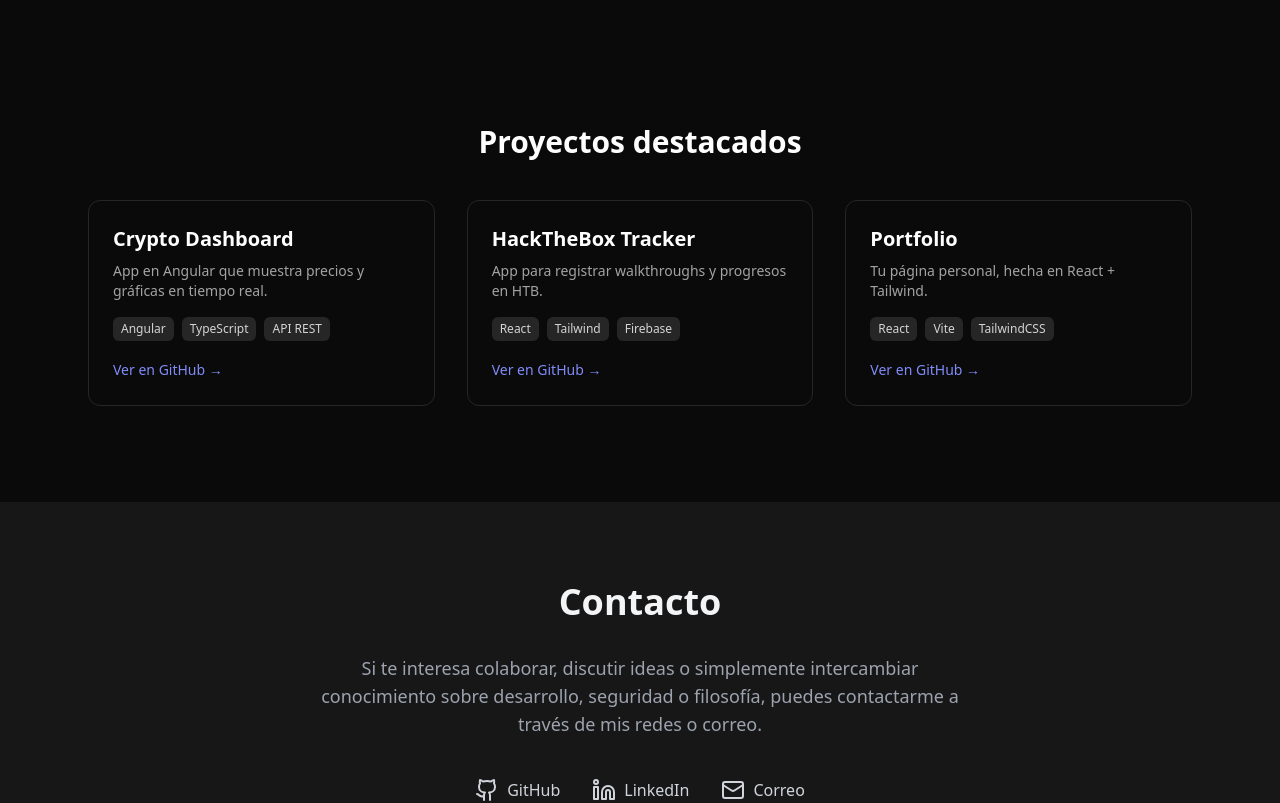
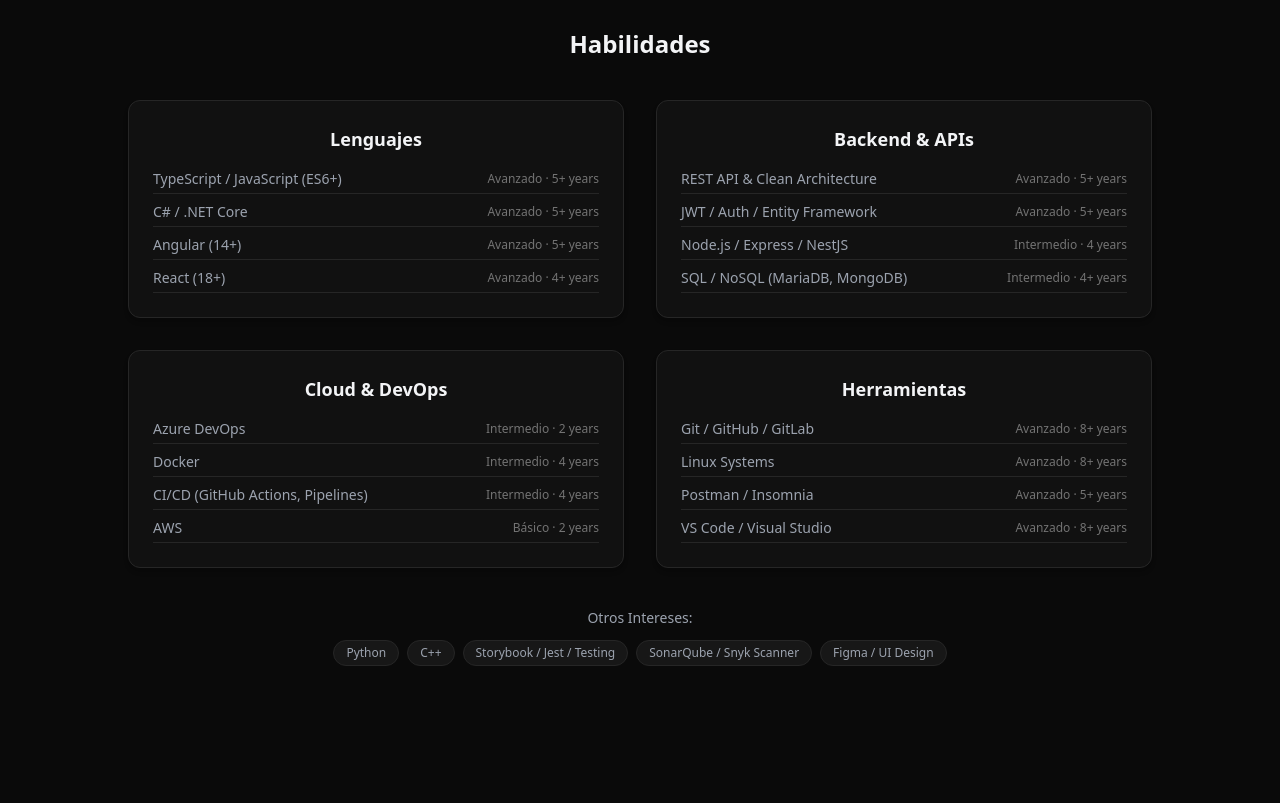
Before and after one commit to lgarciac1603/portfolio, a React (Vite) app: page / in a window 1280 px wide. Shown: the part 1820-2623 px from the top of the page. Built offline with nearby package versions, Linux system fonts and the light colour scheme; the HTML template or start-up script is replaced by a standard one.

Commit message:
Skills sections added

```diff
--- a/index.html
+++ b/index.html
@@ -1,10 +1,13 @@
-<!doctype html>
+<!DOCTYPE html>
 <html lang="en">
   <head>
     <meta charset="UTF-8" />
-    <link rel="icon" type="image/svg+xml" href="/vite.svg" />
+    <link
+      rel="icon"
+      type="image/svg+xml"
+      href="./src//assets/icons/heart-rate-monitor.svg" />
     <meta name="viewport" content="width=device-width, initial-scale=1.0" />
-    <title>portfolio</title>
+    <title>Incuerd0 | Dev</title>
   </head>
   <body>
     <div id="root"></div>
--- a/src/data/skills.ts
+++ b/src/data/skills.ts
@@ -1,83 +1,78 @@
-export const skills = [
+export const coreSkills = [
   {
     categoryKey: "skills.languages",
     items: [
-      { name: "TypeScript", levelKey: "level.advanced" },
-      { name: "JavaScript (ES6+)", levelKey: "level.advanced" },
-      { name: "Python", levelKey: "level.intermediate" },
-      { name: "C++", levelKey: "level.intermediate" },
-      { name: "C#", levelKey: "level.intermediate" },
-      { name: "HTML5 / CSS3", levelKey: "level.advanced" },
-    ],
-  },
-  {
-    categoryKey: "skills.frontend",
-    items: [
-      { name: "Angular", levelKey: "level.advanced" },
-      { name: "React", levelKey: "level.intermediate" },
-      { name: "TailwindCSS", levelKey: "level.advanced" },
-      { name: "Framer Motion", levelKey: "level.intermediate" },
+      {
+        name: "TypeScript / JavaScript (ES6+)",
+        levelKey: "level.advanced",
+        years: "5+",
+      },
+      { name: "C# / .NET Core", levelKey: "level.advanced", years: "5+" },
+      { name: "Angular (14+)", levelKey: "level.advanced", years: "5+" },
+      { name: "React (18+)", levelKey: "level.advanced", years: "4+" },
     ],
   },
   {
     categoryKey: "skills.backend",
     items: [
-      { name: ".NET Core", levelKey: "level.intermediate" },
-      { name: "Node.js / Express", levelKey: "level.intermediate" },
-      { name: "REST API", levelKey: "level.advanced" },
-      { name: "JWT / Auth", levelKey: "level.advanced" },
+      {
+        name: "REST API & Clean Architecture",
+        levelKey: "level.advanced",
+        years: "5+",
+      },
+      {
+        name: "JWT / Auth / Entity Framework",
+        levelKey: "level.advanced",
+        years: "5+",
+      },
+      {
+        name: "Node.js / Express / NestJS",
+        levelKey: "level.intermediate",
+        years: "4",
+      },
+      {
+        name: "SQL / NoSQL (MariaDB, MongoDB)",
+        levelKey: "level.intermediate",
+        years: "4+",
+      },
     ],
   },
   {
     categoryKey: "skills.cloud",
     items: [
-      { name: "Azure", levelKey: "level.intermediate" },
-      { name: "AWS", levelKey: "level.basic" },
-      { name: "Docker", levelKey: "level.intermediate" },
+      { name: "Azure DevOps", levelKey: "level.intermediate", years: "2" },
+      { name: "Docker", levelKey: "level.intermediate", years: "4" },
       {
         name: "CI/CD (GitHub Actions, Pipelines)",
         levelKey: "level.intermediate",
+        years: "4",
       },
-    ],
-  },
-  {
-    categoryKey: "skills.cybersecurity",
-    items: [
-      { name: "Kali Linux", levelKey: "level.advanced" },
-      { name: "Hack The Box", levelKey: "level.active" },
-      { name: "Red Team / Pentesting", levelKey: "level.intermediate" },
-      { name: "VPNs & Network Analysis", levelKey: "level.intermediate" },
-      { name: "OWASP / Seguridad Web", levelKey: "level.advanced" },
+      { name: "AWS", levelKey: "level.basic", years: "2" },
     ],
   },
   {
     categoryKey: "skills.tools",
     items: [
-      { name: "Git / GitHub", levelKey: "level.advanced" },
-      { name: "VS Code", levelKey: "level.advanced" },
-      { name: "Postman / Insomnia", levelKey: "level.advanced" },
-      { name: "Figma", levelKey: "level.basic" },
-      { name: "Linux", levelKey: "level.advanced" },
-    ],
-  },
-  {
-    categoryKey: "skills.other",
-    items: [
       {
-        name: "Inteligencia Artificial aplicada a ciberseguridad",
-        nameEn: "AI applied to cybersecurity",
-        levelKey: "level.currentStudy",
+        name: "Git / GitHub / GitLab",
+        levelKey: "level.advanced",
+        years: "8+",
       },
+      { name: "Linux Systems", levelKey: "level.advanced", years: "8+" },
+      { name: "Postman / Insomnia", levelKey: "level.advanced", years: "5+" },
       {
-        name: "Criptografía moderna",
-        nameEn: "Modern cryptography",
-        levelKey: "level.currentStudy",
-      },
-      {
-        name: "Simulaciones físicas / matemáticas en C++",
-        nameEn: "Physical/mathematical simulations in C++",
-        levelKey: "level.exploration",
+        name: "VS Code / Visual Studio",
+        levelKey: "level.advanced",
+        years: "8+",
       },
     ],
   },
 ];
+
+export const secondarySkills = [
+  "Python",
+  "C++",
+  "Storybook / Jest / Testing",
+  "SonarQube / Snyk Scanner",
+  "Figma / UI Design",
+];
--- a/src/data/socials.ts
+++ b/src/data/socials.ts
@@ -1,4 +1,4 @@
-import { Github, Linkedin, Mail } from "lucide-react";
+import { Github, Linkedin } from "lucide-react";
 
 export const socialLinks = [
   {
@@ -11,9 +11,4 @@
     url: "https://linkedin.com/in/tu-usuario",
     icon: Linkedin,
   },
-  {
-    name: "Correo",
-    url: "mailto:tu.correo@ejemplo.com",
-    icon: Mail,
-  },
 ];
--- a/src/hooks/useLanguage.tsx
+++ b/src/hooks/useLanguage.tsx
@@ -54,6 +54,9 @@
   | "contact.title"
   | "contact.subtitle"
   | "contact.description"
+  | "contact.showEmail"
+  | "contact.note"
+  | "skills.title"
   | "skills.languages"
   | "skills.frontend"
   | "skills.backend"
@@ -139,8 +142,11 @@
   "contact.subtitle": "Hablemos sobre tu próximo proyecto",
   "contact.description":
     "Si te interesa colaborar, discutir ideas o simplemente intercambiar conocimiento sobre desarrollo, seguridad o filosofía, puedes contactarme a través de mis redes o correo.",
-
+  "contact.showEmail": "Mostrar correo",
+  "contact.note":
+    "Tu información se mantiene privada. El correo se muestra solo bajo interacción para evitar scrapers automatizados.",
   // Skills Categories
+  "skills.title": "Habilidades",
   "skills.languages": "Lenguajes",
   "skills.frontend": "Frameworks & Frontend",
   "skills.backend": "Backend & APIs",
@@ -228,8 +234,12 @@
   "contact.subtitle": "Let's talk about your next project",
   "contact.description":
     "If you're interested in collaborating, discussing ideas or simply exchanging knowledge about development, security or philosophy, you can contact me through my social media or email.",
+  "contact.showEmail": "Show email",
+  "contact.note":
+    "Your information is protected. Email only shows after the interaction to avoid automated web scrappers.",
 
   // Skills Categories
+  "skills.title": "Skills",
   "skills.languages": "Languages",
   "skills.frontend": "Frameworks & Frontend",
   "skills.backend": "Backend & APIs",
--- a/src/sections/About.tsx
+++ b/src/sections/About.tsx
@@ -1,5 +1,6 @@
 import { motion } from "framer-motion";
 import { useLanguage } from "../hooks/useLanguage";
+import { coreSkills, secondarySkills } from "../data/skills";
 
 export default function About() {
   const { t } = useLanguage();
@@ -47,7 +48,6 @@
           </p>
         </motion.div>
 
-        {/* Badges / Verificaciones */}
         <motion.div
           initial={{ opacity: 0, y: 10 }}
           whileInView={{ opacity: 1, y: 0 }}
@@ -62,7 +62,6 @@
           </p>
 
           <div className="flex flex-col sm:flex-row items-center justify-center gap-6">
-            {/* HackTheBox badge */}
             <a
               href="https://app.hackthebox.com/profile/20709"
               target="_blank"
@@ -77,7 +76,6 @@
               />
             </a>
 
-            {/* TryHackMe badge */}
             <a
               href="https://tryhackme.com/p/Incuerd0"
               target="_blank"
@@ -98,6 +96,56 @@
               "Los badges son públicos y se usan aquí como muestra de actividad en plataformas de CTF y aprendizaje."}
           </p>
         </motion.div>
+
+        <motion.div
+          initial={{ opacity: 0, y: 20 }}
+          whileInView={{ opacity: 1, y: 0 }}
+          transition={{ delay: 0.7, duration: 0.7 }}
+          className="mt-20 max-w-5xl mx-auto">
+          <h3 className="text-2xl font-semibold text-center text-gray-100 mb-10">
+            {t("skills.title")}
+          </h3>
+
+          <div className="grid grid-cols-1 sm:grid-cols-2 lg:grid-cols-2 gap-8">
+            {coreSkills.map((category, i) => (
+              <div
+                key={i}
+                className="bg-neutral-900/60 border border-neutral-800 rounded-xl p-6 shadow-md">
+                <h4 className="text-lg font-semibold mb-4 text-gray-100 text-center">
+                  {t(category.categoryKey)}
+                </h4>
+                <ul className="space-y-2 text-sm text-gray-400">
+                  {category.items.map((skill, idx) => (
+                    <li
+                      key={idx}
+                      className="flex justify-between items-center border-b border-neutral-800 pb-1">
+                      <span>{skill.name}</span>
+                      <span className="text-neutral-500 text-xs">
+                        {t(skill.levelKey)} · {skill.years}{" "}
+                        {t("years") ?? "años"}
+                      </span>
+                    </li>
+                  ))}
+                </ul>
+              </div>
+            ))}
+          </div>
+
+          <div className="mt-10 text-center">
+            <p className="text-sm text-gray-400 mb-3">
+              {t("skills.other") ?? "Otras tecnologías y herramientas"}:
+            </p>
+            <div className="flex flex-wrap justify-center gap-2">
+              {secondarySkills.map((skill) => (
+                <span
+                  key={skill}
+                  className="px-3 py-1 bg-neutral-900 border border-neutral-800 rounded-full text-xs text-gray-400">
+                  {skill}
+                </span>
+              ))}
+            </div>
+          </div>
+        </motion.div>
       </div>
     </section>
   );
--- a/src/sections/Contact.tsx
+++ b/src/sections/Contact.tsx
@@ -1,9 +1,15 @@
+import { useState } from "react";
 import { motion } from "framer-motion";
 import { socialLinks } from "../data/socials";
 import { useLanguage } from "../hooks/useLanguage";
 
 export default function Contact() {
   const { t } = useLanguage();
+  const [showEmail, setShowEmail] = useState(false);
+
+  const username = "lfgc851";
+  const domain = "gmail.com";
+  const email = `${username}@${domain}`;
 
   return (
     <section id="contact" className="py-20 bg-neutral-900 text-gray-100">
@@ -38,6 +44,27 @@
             </motion.a>
           ))}
         </div>
+
+        <div className="mt-10">
+          {!showEmail ? (
+            <motion.button
+              onClick={() => setShowEmail(true)}
+              whileHover={{ scale: 1.05 }}
+              className="text-indigo-400 hover:text-indigo-300 transition-colors underline">
+              {t("contact.showEmail")}
+            </motion.button>
+          ) : (
+            <motion.a
+              href={`mailto:${email}`}
+              initial={{ opacity: 0 }}
+              animate={{ opacity: 1 }}
+              className="text-indigo-400 hover:text-indigo-300 transition-colors">
+              {email}
+            </motion.a>
+          )}
+        </div>
+
+        <p className="text-xs text-neutral-500 mt-6">{t("contact.note")}</p>
       </div>
     </section>
   );
```
